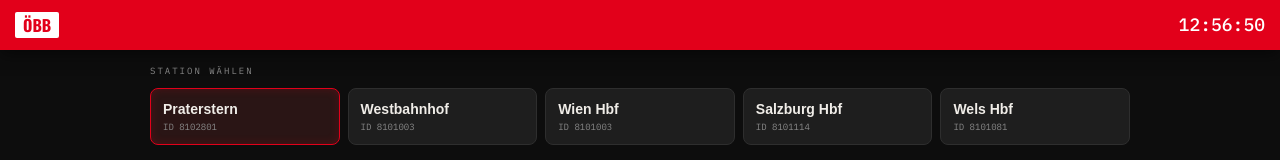
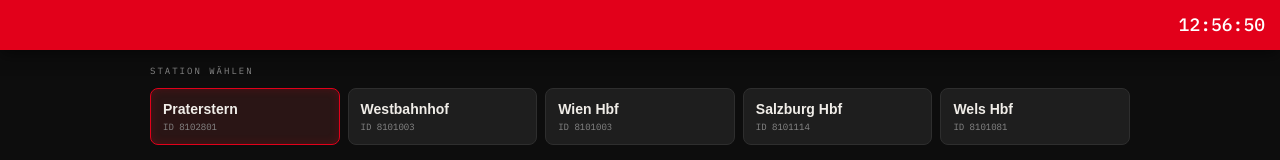
Before and after one commit to boriseder/oebb-abfahrten, a plain HTML site: page index.html in a window 1280 px wide. Shown: the top 160 px of the page. Drawn offline with nearby package versions, Linux system fonts and the light colour scheme.

Commit message:
Update index.html

```diff
--- a/index.html
+++ b/index.html
@@ -192,7 +192,6 @@
 
 <header>
   <div class="logo">
-    <div class="logo-badge">ÖBB</div>
   </div>
   <div class="clock" id="clock">--:--:--</div>
 </header>
```
